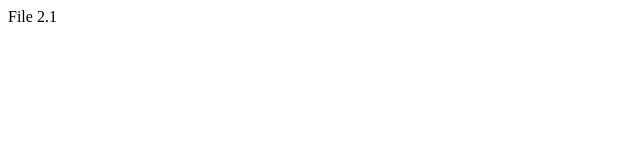
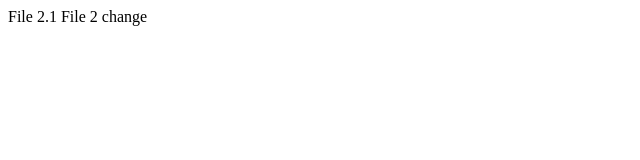
Before and after one commit to Terban/repo-test, a plain HTML site: page 2.html in a window 1280 px wide. Shown: the whole page, without its empty margins (0-640 px from the left). Drawn offline with Linux system fonts and the light colour scheme.

Commit message:
file 2 change

```diff
--- a/2.html
+++ b/2.html
@@ -8,5 +8,6 @@
 </head>
 <body>
     File 2.1
+    File 2 change
 </body>
 </html>
```
